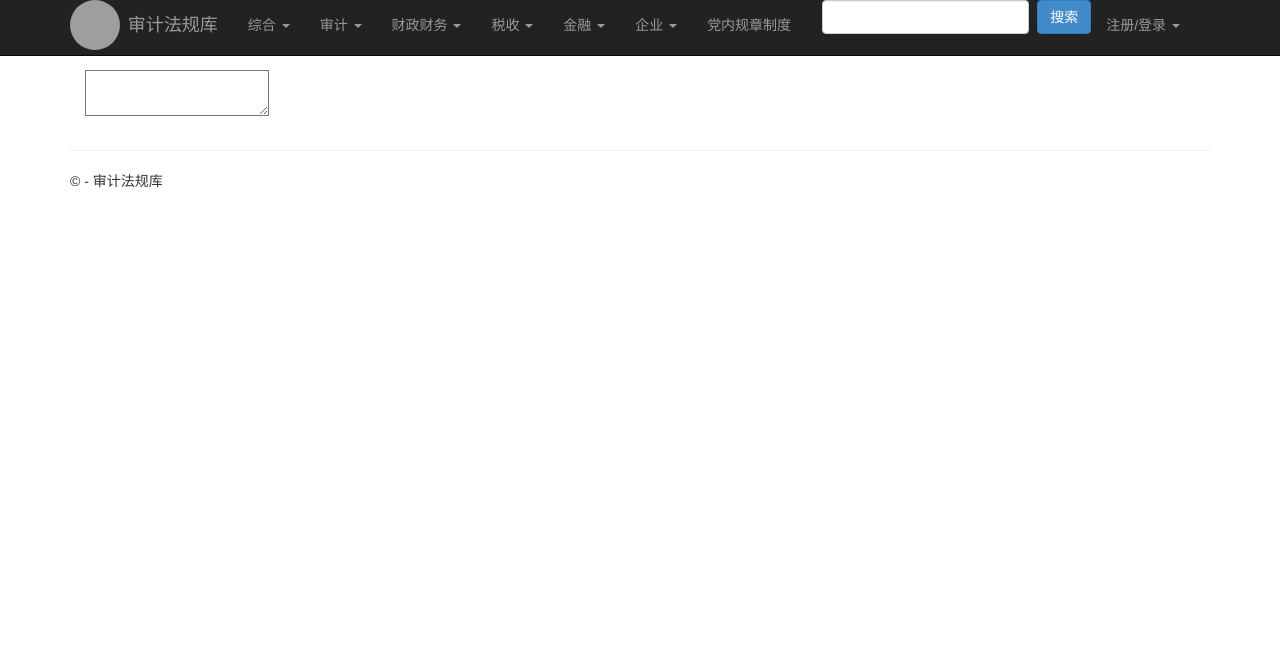
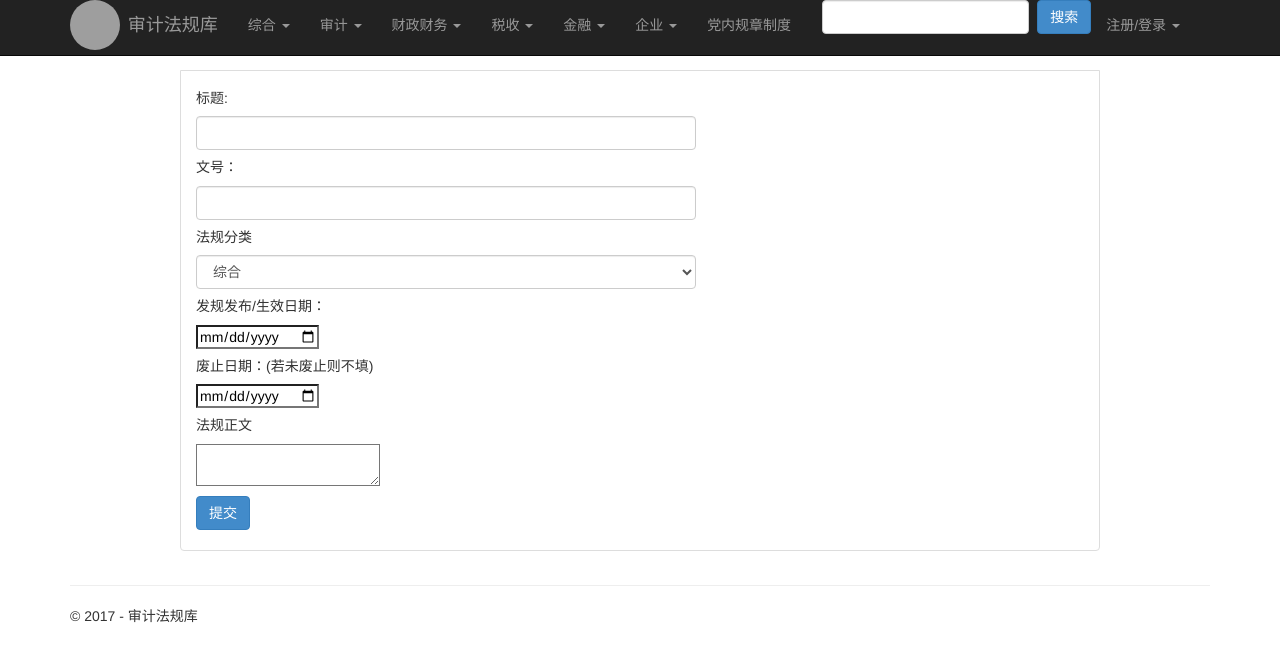
Before and after one commit to wangxiaosong100/weblaw, a Flask app: page /new in a window 1280 px wide. Shown: the top 662 px of the page. Run offline with Flask 2, Linux system fonts and the light colour scheme; parts of the project's set-up code (start-up, migrations or seed data) failed here and were passed over; some libraries are stand-ins or nearby versions; grey boxes are pictures that could not be loaded.

Commit message:
2017年10月5日AM0852

```diff
--- a/weblog/weblog/MongoDB_Models.py
+++ b/weblog/weblog/MongoDB_Models.py
@@ -30,7 +30,24 @@ class Comment(mongo.EmbeddedDocument):
 
     def __repr__(self):
         return "<Comment '{}'>".format(self.text[:15])
-
+class Law(mongo.Document):
+    LawTitle=mongo.StringField(required=True)
+    LawFileNo=mongo.StringField(required=True)
+    LawType=mongo.StringField(required=True)
+    LawPublishDate=mongo.DateTimeField()
+    LawAbolishDate=mongo.DateTimeField()
+    LawContent=mongo.StringField(required=True)
+    LawTags=mongo.ListField(mongo.StringField())
+    Lawcomments=mongo.ListField(
+        mongo.EmbeddedDocumentField(Comment)
+        )
+    user=mongo.ReferenceField(User)
+    def __repr__(self):
+        return "<Law '{}'>".format(self.LawTitle)
+    def get_commentslen(self):
+        return len(self.Lawcomments)
+    def get_tags(self):
+        return len(self.LawTags)
 class Post(mongo.Document):
     title=mongo.StringField(required=True)
     publish_date=mongo.DateTimeField(
--- a/weblog/weblog/forms.py
+++ b/weblog/weblog/forms.py
@@ -9,7 +9,9 @@ from wtforms import (
     PasswordField,
     BooleanField,
     SelectField,
-    FileField
+    FileField,
+    DateField,
+    DateTimeField
     )
 from wtforms.validators import DataRequired,Length,EqualTo,URL
 
@@ -91,12 +93,20 @@ class newLawForm(Form):
         DataRequired(),
         Length(max=255)
         ])
-    LawTypetype=SelectField('法规分类',choices=[
-        ('Blog','文字'),
-        ('VideoBlog','视频'),
-        ('ImageBlog','图片'),
-        ('QuoteBlog','Quto')
+    LawType=SelectField('法规分类',choices=[
+        ('Comprehensive','综合'),
+        ('Audit','审计'),
+        ('Finance','财政财务'),
+        ('Tax','税收'),
+        ('Financial','金融'),
+        ('Enterprise','企业'),
+        ('Communist','党内规章规制度')
         ])
+    LawPublishDate=DateField('发布日期',[DataRequired()])
+    LawAbolishDate=DateField('废止日期')
+    LawContent=TextAreaField('法规正文',[DataRequired()])
+    LawTags=StringField('标签')
+
 class PostForm(Form):
     title=StringField('Title',[
         DataRequired(),
--- a/weblog/weblog/templates/layout.html
+++ b/weblog/weblog/templates/layout.html
@@ -8,9 +8,7 @@
     <link rel="stylesheet" type="text/css" href="/static/content/bootstrap.min.css" />
     <link rel="stylesheet" type="text/css" href="/static/content/bootstrap-datetimepicker.css" />
     <link rel="stylesheet" type="text/css" href="/static/content/site.css" />
-
-    <script src="../static/ckeditor/samples/js/sample.js"></script>
-    <script src="https://cdn.ckeditor.com/4.7.3/standard/ckeditor.js"></script>
+    <script src="../static/ckeditor/ckeditor.js"></script>
     <script charset="utf-8" src="/static/kindeditor/plugins/code/prettify.js"></script>
     <script src="/static/scripts/modernizr-2.6.2.js"></script>
 </head>
--- a/weblog/weblog/templates/new.html
+++ b/weblog/weblog/templates/new.html
@@ -1,14 +1,83 @@
 {% extends "layout.html" %}
 {% block content %}
 <div class="container">
-    <form action="POST">
-        <textarea name="editor1"></textarea>
-    </form>
+    <div class="row">
+        <div class="col-lg-1"></div>
+        <div class="col-lg-10">
+            <form method="post" action="{{url_for('new')}}">
+                {{form.hidden_tag()}}
+                <div class="list-group-item">
+                    <div class="list-group-item-text">
+                        <h5>标题:</h5>
+                        {% if form.LawTitle.errors %}
+                        {% for e in form.LawTitle.errors%}
+                        <p class="help-block"><font color="red">{{e}}</font></p>
+                        {% endfor %}
+                        {% endif %}
+                        {{form.LawTitle(class_='form-control')}}
+                    </div>
+                    <div class="list-group-item-text">
+                        <h5>文号：</h5>
+                        {% if form.LawFileNo.errors %}
+                        {% for e in form.LawFileNo.errors%}
+                        <p class="help-block"><font color="red">{{e}}</font></p>
+                        {% endfor %}
+                        {% endif %}
+                        {{form.LawFileNo(class_='form-control')}}
+                    </div>
+                    <div class="list-group-item-text">
+                        <h5>法规分类</h5>
+                        {% if form.LawType.errors %}
+                        {% for e in form.LawType.errors %}
+                        <p class="help-block"><font color="red">{{e}}</font></p>
+                        {% endfor %}
+                        {% endif %}
+                        {{ form.LawType(class_='form-control')}}
+                    </div>
+                    <div class="list-group-item-text">
+                        <h5>发规发布/生效日期：</h5>
+                        {% if form.LawPublishDate.errors %}
+                        {% for e in form.LawPublishDate.errors %}
+                        <p class="help-block"><font color="red">发规发布/生效日期：{{e}}</font></p>
+                        {% endfor %}
+                        {% endif %}
+                        {{ form.LawPublishDate(class_='datetimepicker-days',type='date')}}
+                    </div>
+                    <div class="list-group-item-text">
+                        <h5>废止日期：(若未废止则不填)</h5>
+                        {% if form.LawAbolishDate.errors %}
+                        {% for e in form.LawAbolishDate.errors %}
+                        <p class="help-block"><font color="red">废止日期：(若未废止则不填){{e}}</font></p>
+                        {% endfor %}
+                        {% endif %}
+                        {{ form.LawAbolishDate(class_='datetimepicker-days',type='date')}}
+                    </div>
+                    <div class="list-group-item-text">
+                        <h5>法规正文</h5>
+                        {% if form.LawContent.errors %}
+                        {% for e in form.LawContent.errors %}
+                        <p class="help-block"><font color="red">{{e}}</font></p>
+                        {% endfor %}
+                        {% endif %}
+                        {{ form.LawContent}}
+                    </div>
+                    <p>
+                        <div class="list-group-item-text">
+                            <input class="btn btn-primary" type="submit" value="提交" />
+
+                        </div>
+                    </p>
+                </div>
+            </form>
+
+        </div>
+        <div class="col-lg-1"></div>
+    </div>
 </div>
 {% endblock%}
  {% block scripts %}
 <script>
-    CKEDITOR.replace('editor1');
+    CKEDITOR.replace('LawContent');
 </script>
 
 {% endblock %}
--- a/weblog/weblog/views.py
+++ b/weblog/weblog/views.py
@@ -4,8 +4,8 @@ from datetime import datetime
 from flask import render_template,url_for
 from flask import redirect,flash,session,g
 from weblog import app
-from weblog.forms import SearchForm,LoginForm,RegisterForm
-from weblog.MongoDB_Models import User,Post
+from weblog.forms import SearchForm,LoginForm,RegisterForm,newLawForm
+from weblog.MongoDB_Models import User,Post,Law
 
 @app.before_request
 def before_request():
@@ -19,9 +19,11 @@ def before_request():
 def home():
     """Renders the home page."""
     form=SearchForm()
+    laws=Law.objects().all()
     return render_template(
         'index.html',
         title='主页',
+        laws=laws,
         year=datetime.now().year,
         form=form
     )
@@ -110,9 +112,27 @@ def register():
         form=form
         )
 
-@app.route('/new')
+@app.route('/new',methods=['GET', 'POST'])
 def new():
-    return render_template('new.html')
+    form=newLawForm()
+    if form.validate_on_submit():
+        newlaw=Law()
+        print('HERE')
+        newlaw.LawTitle=form.LawTitle.data
+        newlaw.LawFileNo=form.LawFileNo.data
+        newlaw.LawType=form.LawType.data
+        newlaw.LawPublishDate=form.LawPublishDate.data
+        newlaw.LawAbolishDate=form.LawAbolishDate.data
+        newlaw.LawContent=form.LawContent.data
+        #newlaw.LawTags=form.LawTags.data
+        newlaw.save()
+        flash('新增成功')
+    return render_template(
+        'new.html',
+        form=form,
+        year=datetime.now().year,
+        title='新增法律法规'
+        )
 
 @app.route('/contact')
 def contact():
```
Also changed, not shown: weblog/weblog/templates/index.html (+20 -25 lines).
